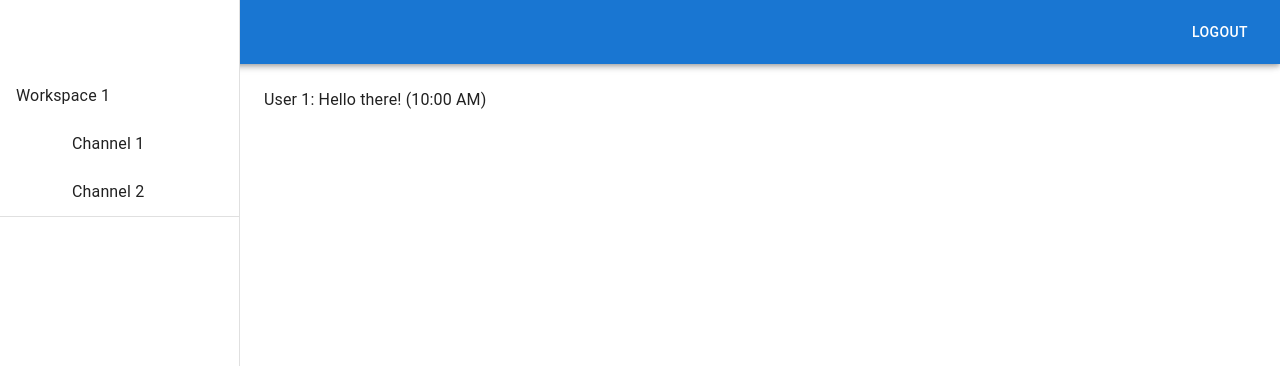
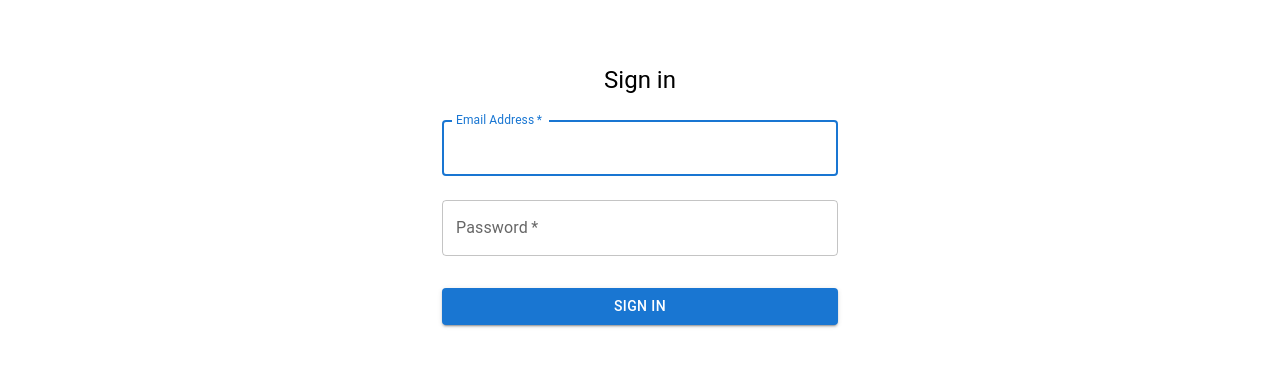
Before and after one commit to davidwter/slack, a React (Create React App) app in the folder frontend/slack-clone-ui/: page /login in a window 1280 px wide. Shown: the top 366 px of the page. Built offline with nearby package versions, Linux system fonts and the light colour scheme.

Commit message:
adding redirect on login

```diff
--- a/frontend/slack-clone-ui/src/App.js
+++ b/frontend/slack-clone-ui/src/App.js
@@ -1,34 +1,45 @@
-// src/App.js
-import React from 'react';
+import React, {useEffect} from 'react';
+import { BrowserRouter as Router, Route, Routes, Navigate } from 'react-router-dom';
+import { AuthProvider, useAuth } from './context/AuthContext';
 import Login from './components/Login';
-import { CssBaseline, Box, Container } from '@mui/material';
-import Header from './components/Header';
-import Sidebar from './components/Sidebar';
-import MainContent from './components/MainContent';
-// Import other components
+import MainPage from './components/MainPage';
 
-const storeToken = (token) => {
-  // Store the token in local storage
-  localStorage.setItem('token', token);
-}
 
 
 const App = () => {
-  const handleLogin = (user) => {
-    // Logic after successful login
-    // E.g., setting user state, redirecting, etc.
-    //console.log(user);
-    storeToken(user.token);
-  };
+  return (
+    <AuthProvider>
+      <Router>
+        <Routes>
+          <Route path="/login" element={<Login />} />
+          <Route
+            path="/"
+            element={
+              <ProtectedRoute>
+                <MainPage />
+              </ProtectedRoute>
+            }
+          />
+          {/* If you have other routes, they go here */}
+        </Routes>
+      </Router>
+    </AuthProvider>
+  );
+};
 
-  return (
-    <Box sx={{ display: 'flex' }}>
-    <CssBaseline />
-    <Header />
-    <Sidebar />
-    <MainContent />
-  </Box>
-  );
-}
+// Define a ProtectedRoute component for handling private routes
+const ProtectedRoute = ({ children }) => {
+  const { isAuthenticated } = useAuth();
+  console.log('isAuthenticated', isAuthenticated);
+  if (!isAuthenticated) {
+    // Redirect them to the /login page, but save the current location they were
+    // trying to go to when they were redirected. This allows us to send them
+    // along to that page after they login, which is a nicer user experience
+    // than dropping them off on the home page.
+    return <Navigate to="/login" replace />;
+  }
+
+  return children;
+};
 
 export default App;
--- a/frontend/slack-clone-ui/src/components/Login.js
+++ b/frontend/slack-clone-ui/src/components/Login.js
@@ -1,17 +1,28 @@
 // Login.js
-import React, { useState } from 'react';
+import React, {  useState } from 'react';
+import {useAuth} from '../context/AuthContext';
 import { TextField, Button, Container, Typography, Box } from '@mui/material';
-import { login } from '../api';
+import {login as loginApi} from '../api';
+import {useNavigate} from 'react-router-dom';
 
-const Login = ({ onLogin }) => {
+
+
+const Login = () => {
   const [email, setEmail] = useState('');
   const [password, setPassword] = useState('');
+  const { login } = useAuth();
+  const  navigate  = useNavigate();
+
+
 
   const handleSubmit = async (event) => {
     event.preventDefault();
-    const result = await login({ email, password });
+    const result = await loginApi({ email, password });
     if (result) {
-      onLogin(result);
+      const token = result.data.token;
+      console.log('Token:', token);
+      login(token);
+      navigate('/');
     }
 
   };
--- a/frontend/slack-clone-ui/src/components/MainContent.js
+++ b/frontend/slack-clone-ui/src/components/MainContent.js
@@ -4,16 +4,19 @@ import { Box, Typography, Toolbar } from '@mui/material';
 const MainContent = () => {
   // Placeholder messages
   const messages = [
-    { id: 1, author: 'User 1', content: 'Hello there!', timestamp: '10:00 AM' },
-    // Add more messages
+    { id: 1, author: 'User 1', content: 'Hello there!', timestamp: 'Today' },
+    // Add more messages as needed
   ];
 
   return (
-    <Box component="main" sx={{ flexGrow: 1, p: 3 }}>
-      <Toolbar /> {/* Offset for the app bar */}
+    <Box component="main" sx={{ flexGrow: 1, bgcolor: 'background.default', p: 3 }}>
+      <Toolbar /> {/* Offset for AppBar */}
+      <Typography paragraph>
+        Selected Channel's Messages:
+      </Typography>
       {messages.map((message) => (
-        <Typography key={message.id}>
-          {message.author}: {message.content} ({message.timestamp})
+        <Typography key={message.id} paragraph>
+          {`${message.author}: ${message.content} (${message.timestamp})`}
         </Typography>
       ))}
     </Box>
--- /dev/null
+++ b/frontend/slack-clone-ui/src/components/MainPage.js
@@ -0,0 +1,18 @@
+import React from 'react';
+import { Box, CssBaseline, Toolbar } from '@mui/material';
+import Header from './Header'; // Assume Header is defined as shown previously
+import Sidebar from './Sidebar'; // Sidebar component to be defined
+import MainContent from './MainContent'; // MainContent component to be defined
+
+const MainPage = () => {
+  return (
+    <Box sx={{ display: 'flex' }}>
+      <CssBaseline />
+      <Header />
+      <Sidebar />
+      <MainContent />
+    </Box>
+  );
+};
+
+export default MainPage;
--- a/frontend/slack-clone-ui/src/components/Sidebar.js
+++ b/frontend/slack-clone-ui/src/components/Sidebar.js
@@ -1,28 +1,27 @@
 import React from 'react';
-import { Drawer, List, ListItem, ListItemText, Divider, Toolbar} from '@mui/material';
-
-const workspaces = [
-  // Placeholder data
-  { id: 1, name: 'Workspace 1', channels: ['Channel 1', 'Channel 2'] },
-  // Add more workspaces
-];
+import { Drawer, List, ListItem, ListItemText, Toolbar } from '@mui/material';
 
 const Sidebar = () => {
+  // Placeholder data for workspaces and channels
+  const workspaces = [
+    { id: 1, name: 'Workspace 1', channels: ['Channel 1', 'Channel 2'] },
+    // Add more workspaces as needed
+  ];
+
   return (
-    <Drawer variant="permanent" sx={{ width: 240, flexShrink: 0, [`& .MuiDrawer-paper`]: { width: 240, boxSizing: 'border-box' } }}>
-      <Toolbar /> {/* Offset for the app bar */}
+    <Drawer variant="permanent" sx={{ width: 240, '& .MuiDrawer-paper': { width: 240, boxSizing: 'border-box' } }}>
+      <Toolbar /> {/* Offset for AppBar */}
       <List>
         {workspaces.map((workspace) => (
           <React.Fragment key={workspace.id}>
-            <ListItem>
+            <ListItem button>
               <ListItemText primary={workspace.name} />
             </ListItem>
             {workspace.channels.map((channel, index) => (
-              <ListItem button key={index}>
-                <ListItemText primary={channel} inset />
+              <ListItem button key={index} sx={{ pl: 4 }}>
+                <ListItemText primary={channel} />
               </ListItem>
             ))}
-            <Divider />
           </React.Fragment>
         ))}
       </List>
--- /dev/null
+++ b/frontend/slack-clone-ui/src/context/AuthContext.js
@@ -0,0 +1,32 @@
+import React, { useEffect,createContext, useContext, useState } from 'react';
+
+const AuthContext = createContext();
+
+export const useAuth = () => useContext(AuthContext);
+
+export const AuthProvider = ({ children }) => {
+  const [isAuthenticated, setIsAuthenticated] = useState(false);
+
+  useEffect(() => {
+    console.log('isAuthenticated updated:', isAuthenticated);
+
+  }, [isAuthenticated]); // This effect depends on `isAuthenticated`
+
+
+  const login = (token) => {
+    console.log('Logging in with token:', token);
+    localStorage.setItem('token', token); // Store the token
+    setIsAuthenticated(true);
+  };
+
+  const logout = () => {
+    localStorage.removeItem('token'); // Remove the token
+    setIsAuthenticated(false);
+  };
+
+  return (
+    <AuthContext.Provider value={{ isAuthenticated, login, logout }}>
+      {children}
+    </AuthContext.Provider>
+  );
+};
```
